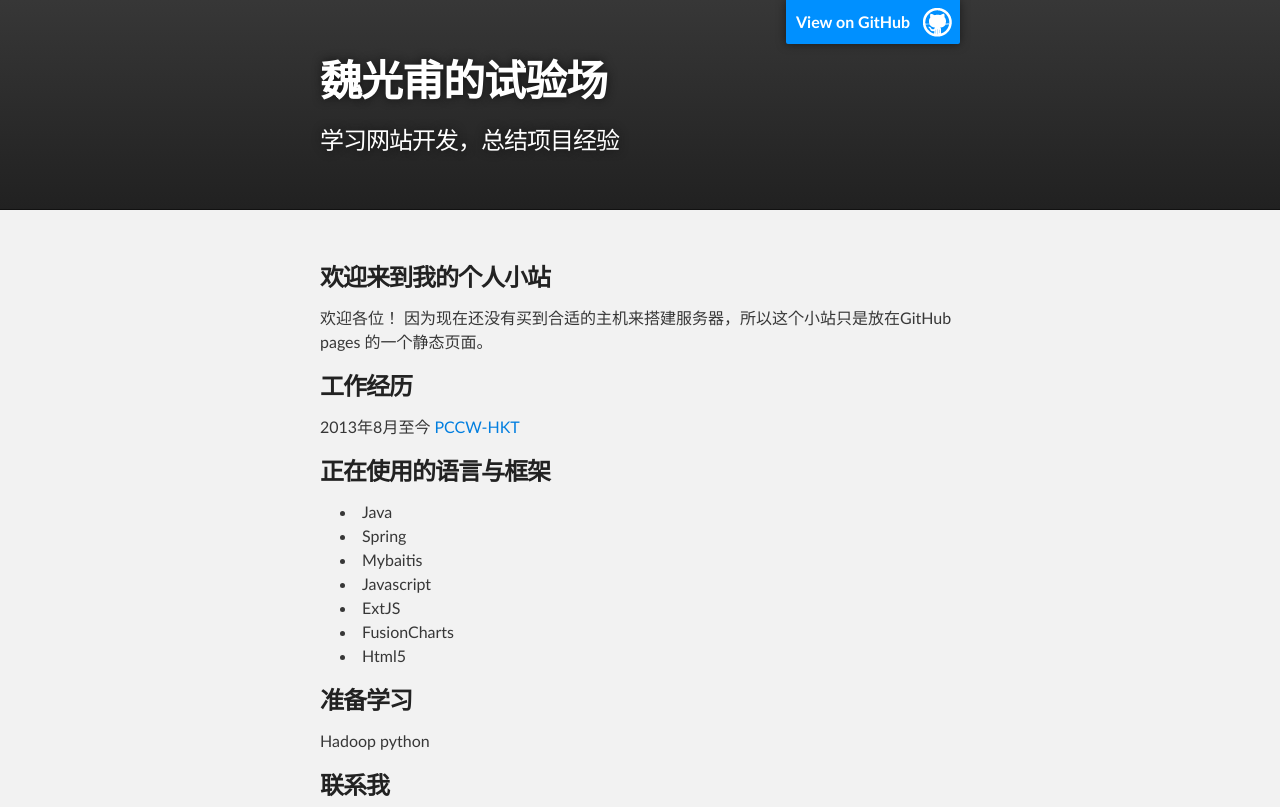
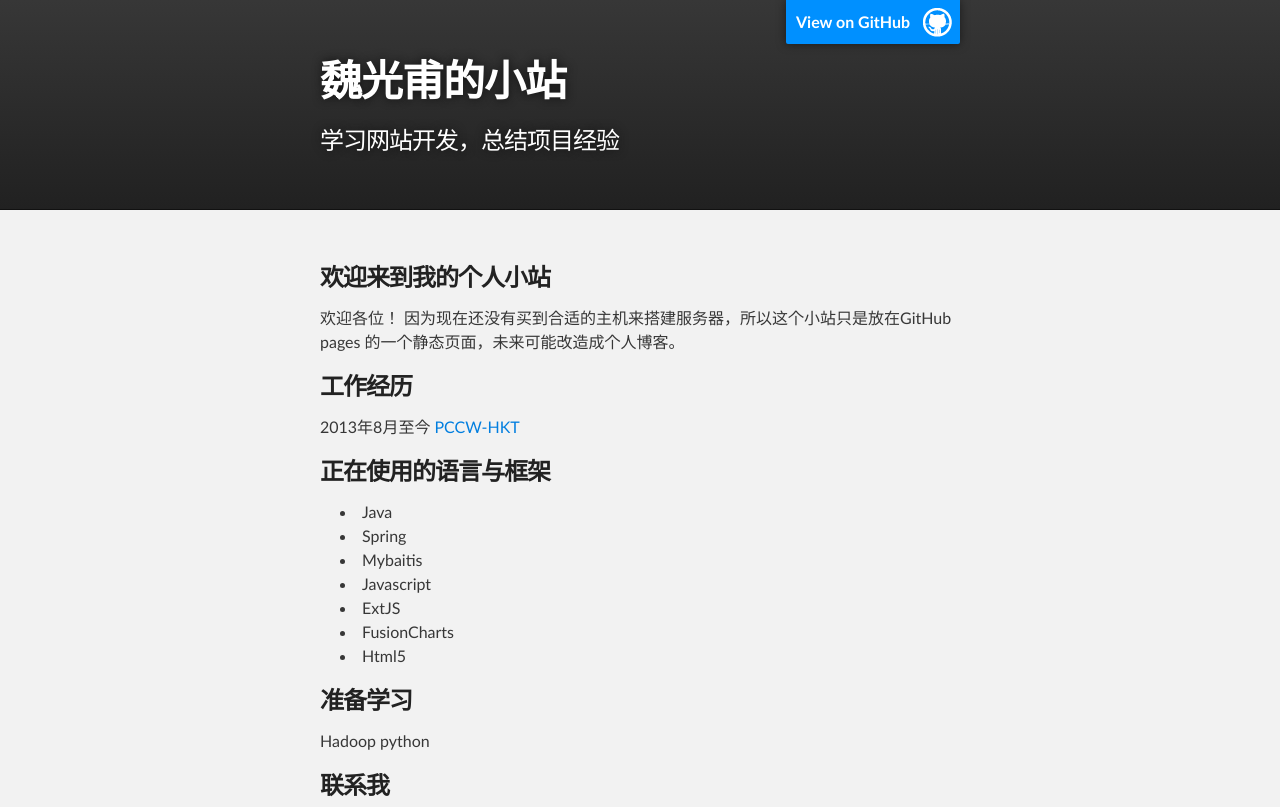
Before and after one commit to Tony-Wei/Tony-Wei.github.io, a plain HTML site: page index.html in a window 1280 px wide. Shown: the top 807 px of the page. Drawn offline with Linux system fonts and the light colour scheme.

Commit message:
fix text
fix text

```diff
--- a/index.html
+++ b/index.html
@@ -4,11 +4,11 @@
   <head>
     <meta charset='utf-8' />
     <meta http-equiv="X-UA-Compatible" content="chrome=1" />
-    <meta name="description" content="魏光甫的试验场 : 学习网站开发，总结项目经验" />
+    <meta name="description" content="魏光甫的小站 : 学习网站开发，总结项目经验" />
 
     <link rel="stylesheet" type="text/css" media="screen" href="stylesheets/stylesheet.css">
 
-    <title>魏光甫的试验场</title>
+    <title>魏光甫的小站</title>
   </head>
 
   <body>
@@ -18,7 +18,7 @@
         <header class="inner">
           <a id="forkme_banner" href="https://github.com/Tony-Wei">View on GitHub</a>
 
-          <h1 id="project_title">魏光甫的试验场</h1>
+          <h1 id="project_title">魏光甫的小站</h1>
           <h2 id="project_tagline">学习网站开发，总结项目经验</h2>
 
         </header>
@@ -31,7 +31,7 @@
 <a name="%E6%AC%A2%E8%BF%8E%E6%9D%A5%E5%88%B0%E6%88%91%E7%9A%84%E4%B8%AA%E4%BA%BA%E5%B0%8F%E7%AB%99" class="anchor" href="#%E6%AC%A2%E8%BF%8E%E6%9D%A5%E5%88%B0%E6%88%91%E7%9A%84%E4%B8%AA%E4%BA%BA%E5%B0%8F%E7%AB%99"><span class="octicon octicon-link"></span></a>欢迎来到我的个人小站</h3>
 
 <p>欢迎各位！
-因为现在还没有买到合适的主机来搭建服务器，所以这个小站只是放在GitHub pages 的一个静态页面。</p>
+因为现在还没有买到合适的主机来搭建服务器，所以这个小站只是放在GitHub pages 的一个静态页面，未来可能改造成个人博客。</p>
 
 <h3>
 <a name="%E5%B7%A5%E4%BD%9C%E7%BB%8F%E5%8E%86" class="anchor" href="#%E5%B7%A5%E4%BD%9C%E7%BB%8F%E5%8E%86"><span class="octicon octicon-link"></span></a>工作经历</h3>
```
